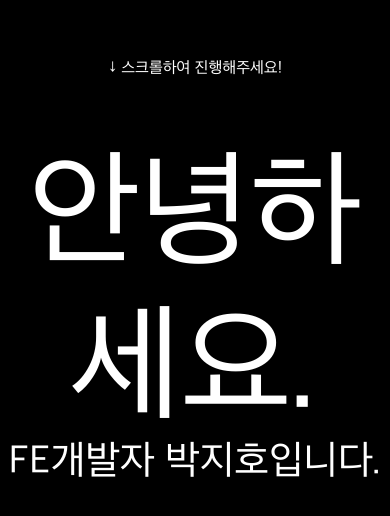
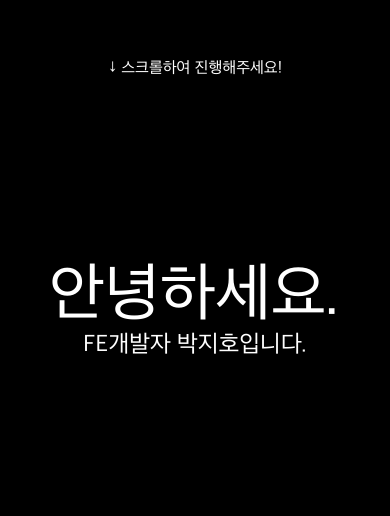
Before and after one commit to qkrwlgh123/portfolio_ver2, a React (Create React App) app: page / in a window 390 px wide. Shown: the part 118-634 px from the top of the page. Built offline with nearby package versions, Linux system fonts and the light colour scheme.

Commit message:
Intro 컴포넌트 반응형 적용

```diff
--- a/src/components/intro/intro.style.ts
+++ b/src/components/intro/intro.style.ts
@@ -52,6 +52,19 @@ const Text = styled(motion.div)<{ $fontSize: number; $fontWeight: number }>`
     font-size: ${(props) => `${props.$fontSize}rem`};
     font-weight: ${(props) => props.$fontWeight};
   }
+
+  @media (max-width: 767px) {
+    span {
+      font-size: ${(props) =>
+        props.$fontSize === 8
+          ? "4rem"
+          : props.$fontSize === 2.5
+          ? "1.5rem"
+          : props.$fontSize === 4
+          ? "3rem"
+          : "1.125rem"};
+    }
+  }
 `;
 
 export default {
```
